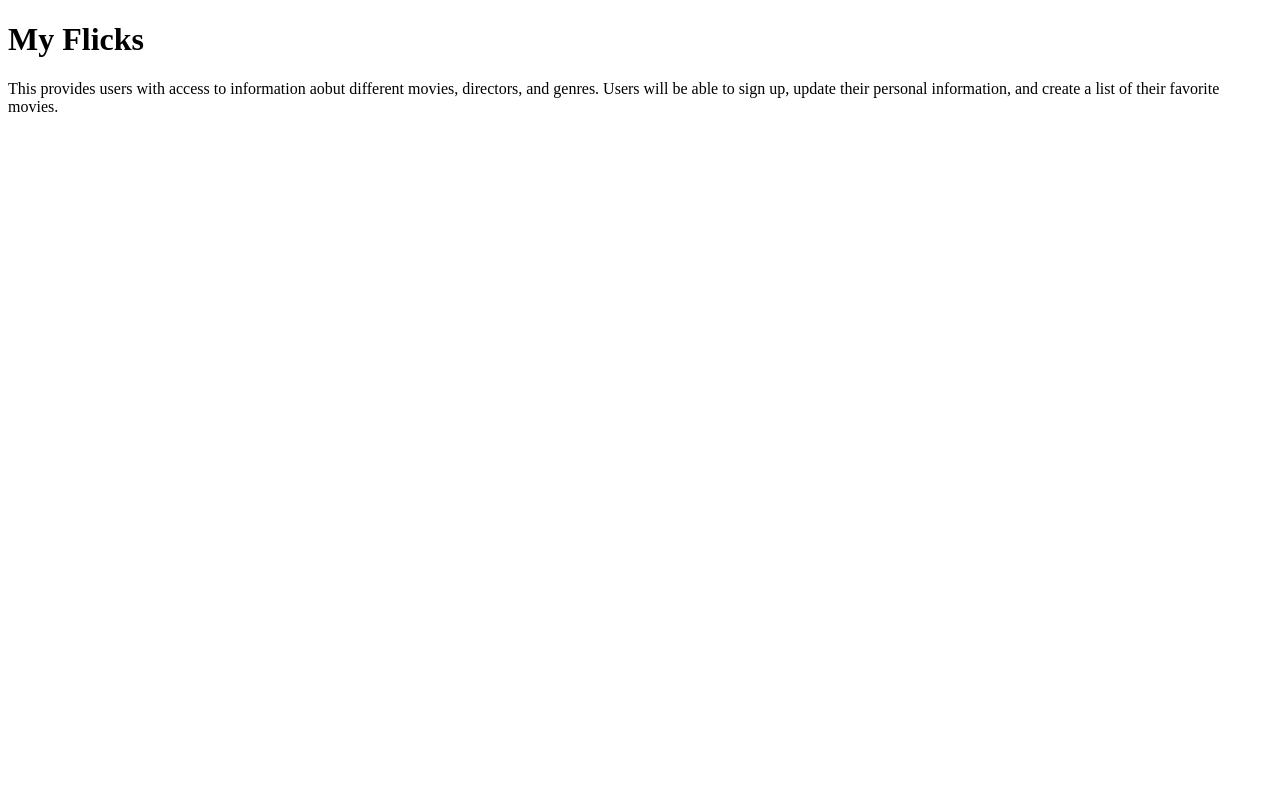
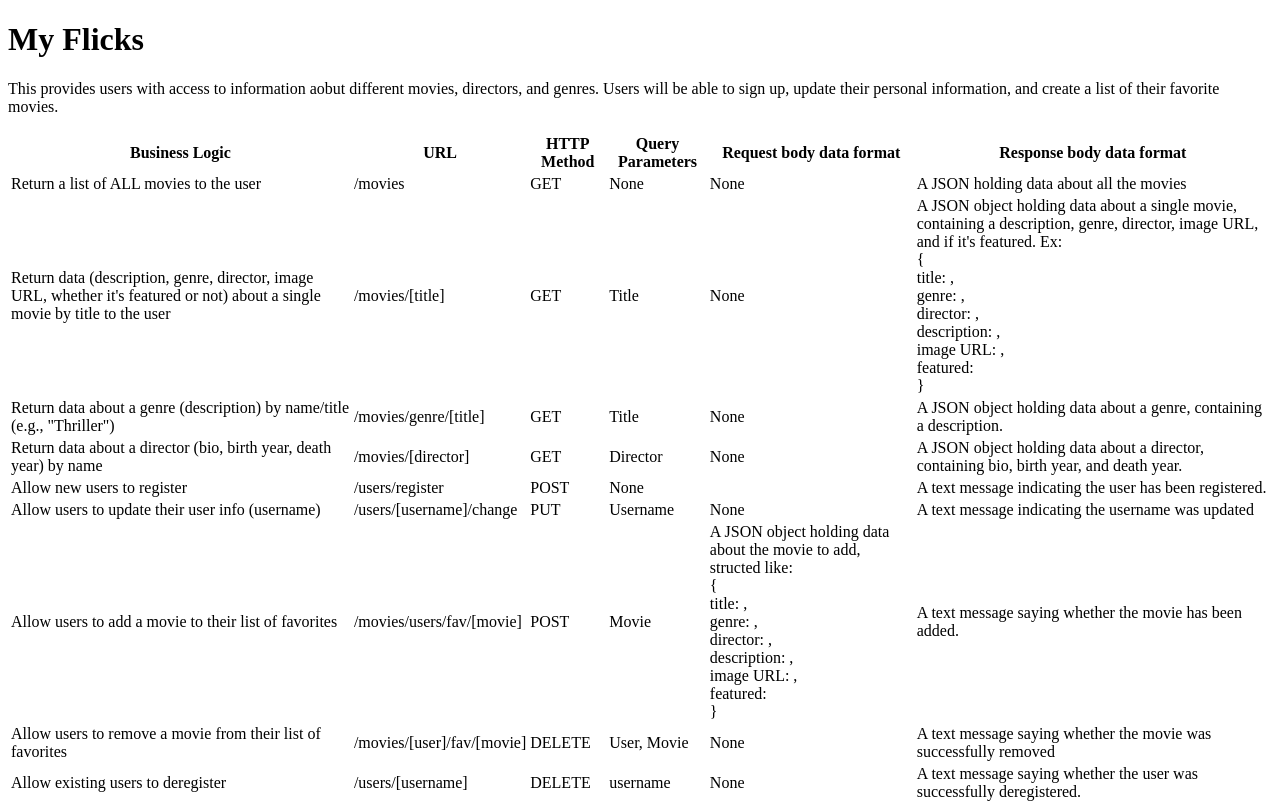
Before and after one commit to mhyneman8/movie_api, a website: page public/documentation.html in a window 1280 px wide. Drawn offline with Linux system fonts and the light colour scheme.

Commit message:
2.5 add documentation for endpoints

```diff
--- a/public/documentation.html
+++ b/public/documentation.html
@@ -11,6 +11,108 @@
             Users will be able to sign up, update their personal information, and create a list of their favorite movies.
         </p>
 
+        <table>
+            <tr>
+                <th>Business Logic</th>
+                <th>URL</th>
+                <th>HTTP Method</th>
+                <th>Query Parameters</th>
+                <th>Request body data format</th>
+                <th>Response body data format</th>
+
+            </tr>
+            <tr>
+                <td>Return a list of ALL movies to the user</td>
+                <td>/movies</td>
+                <td>GET</td>
+                <td>None</td>
+                <td>None</td>
+                <td>A JSON holding data about all the movies</td>
+            </tr>
+            <tr>
+                <td>Return data (description, genre, director, image URL, whether it's featured or not) about a single movie by title to the user</td>
+                <td>/movies/[title]</td>
+                <td>GET</td>
+                <td>Title</td>
+                <td>None</td>
+                <td>A JSON object holding data about a single movie, containing a description, genre, director, image URL, and if it's featured. Ex: <br>
+                    { <br>
+                    title: , <br>
+                    genre: , <br>
+                    director: , <br>
+                    description: , <br>
+                    image URL: , <br>
+                    featured:  <br>
+                    }
+                </td>
+            </tr>
+            <tr>
+                <td>Return data about a genre (description) by name/title (e.g., "Thriller")</td>
+                <td>/movies/genre/[title]</td>
+                <td>GET</td>
+                <td>Title</td>
+                <td>None</td>
+                <td>A JSON object holding data about a genre, containing a description. </td>
+            </tr>
+            <tr>
+                <td>Return data about a director (bio, birth year, death year) by name</td>
+                <td>/movies/[director]</td>
+                <td>GET</td>
+                <td>Director</td>
+                <td>None</td>
+                <td>A JSON object holding data about a director, containing bio, birth year, and death year.</td>
+            </tr>
+            <tr>
+                <td>Allow new users to register</td>
+                <td>/users/register</td>
+                <td>POST</td>
+                <td>None</td>
+                <td></td>
+                <td>A text message indicating the user has been registered.</td>
+            </tr>
+            <tr>
+                <td>Allow users to update their user info (username)</td>
+                <td>/users/[username]/change</td>
+                <td>PUT</td>
+                <td>Username</td>
+                <td>None</td>
+                <td>A text message indicating the username was updated</td>
+            </tr>
+            <tr>
+                <td>Allow users to add a movie to their list of favorites</td>
+                <td>/movies/users/fav/[movie]</td>
+                <td>POST</td>
+                <td>Movie</td>
+                <td>A JSON object holding data about the movie to add, structed like: <br>
+                    { <br>
+                    title: ,<br>
+                    genre: , <br>
+                    director: , <br>
+                    description: , <br>
+                    image URL: , <br>
+                    featured:  <br>
+                    }
+                </td>
+                <td>A text message saying whether the movie has been added.</td>
+            </tr>
+            <tr>
+                <td>Allow users to remove a movie from their list of favorites</td>
+                <td>/movies/[user]/fav/[movie]</td>
+                <td>DELETE</td>
+                <td>User, Movie</td>
+                <td>None</td>
+                <td>A text message saying whether the movie was successfully removed</td>
+            </tr>
+            <tr>
+                <td>Allow existing users to deregister</td>
+                <td>/users/[username]</td>
+                <td>DELETE</td>
+                <td>username</td>
+                <td>None</td>
+                <td>A text message saying whether the user was successfully deregistered.</td>
+            </tr>
+        </table>
+
     </body>
 
 </html>
```
